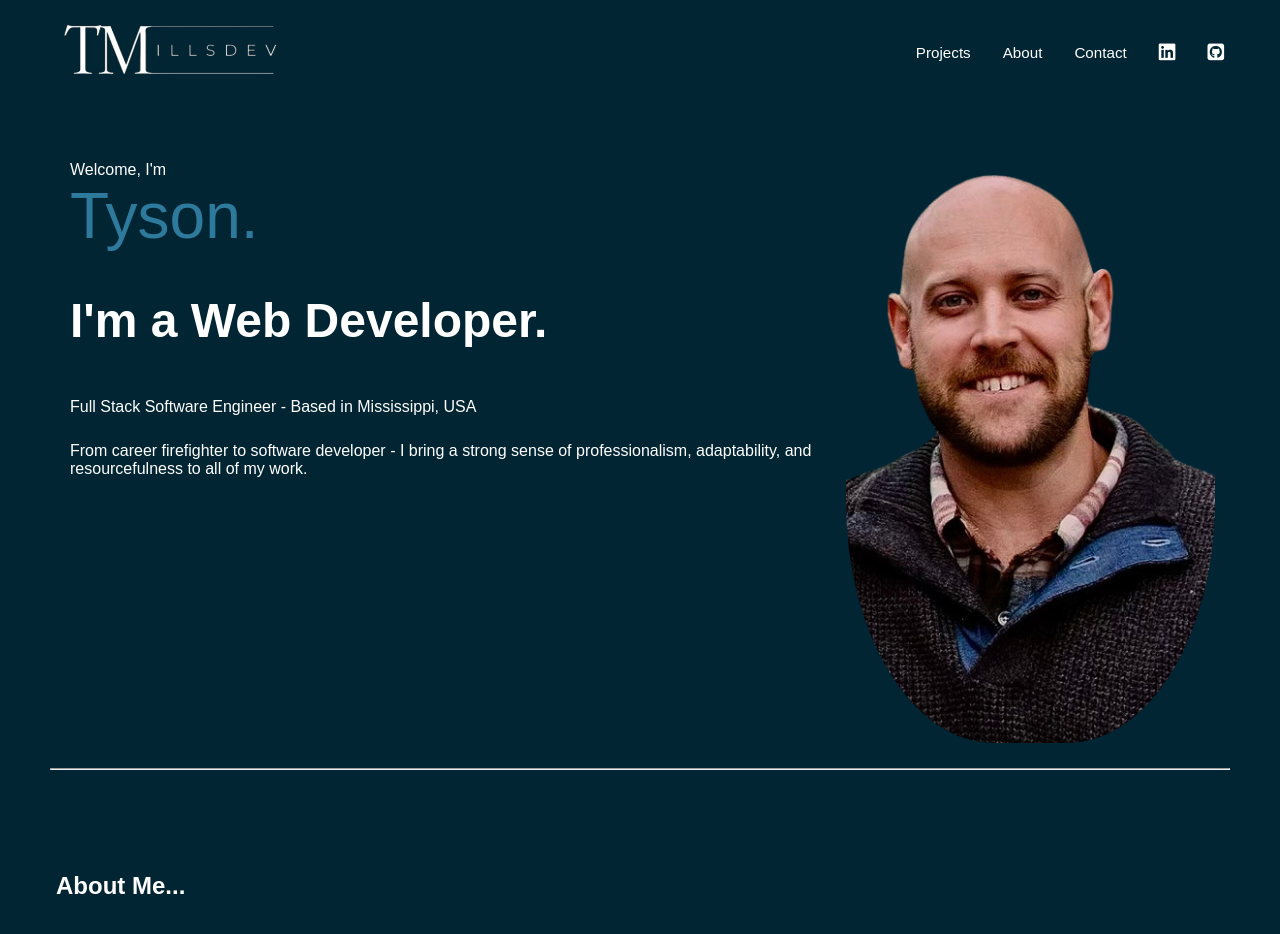
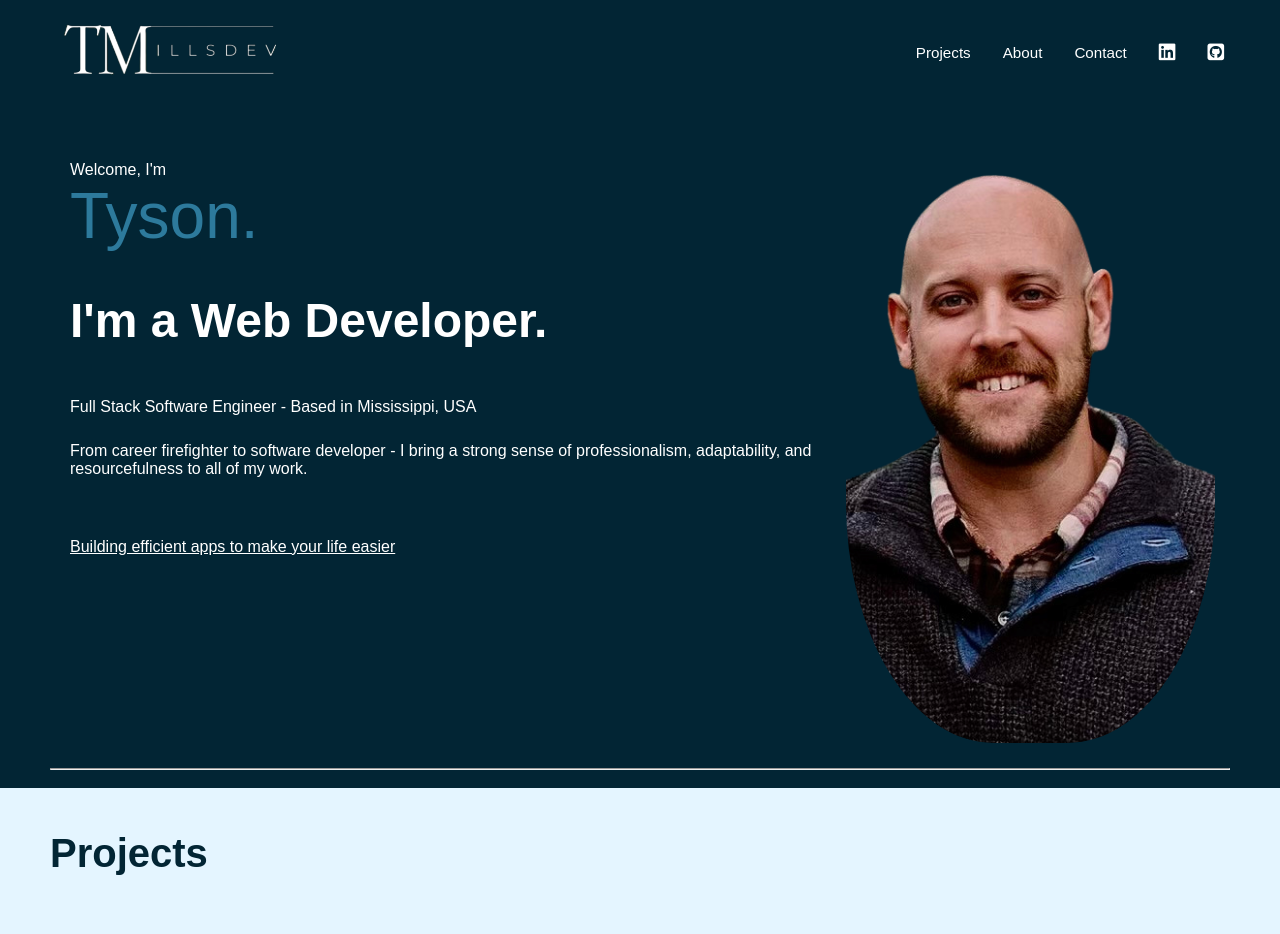
Before and after one commit to tmills5/portfolio_app, a React (Create React App) app: page /home in a window 1280 px wide. Shown: the top 934 px of the page. Built offline with nearby package versions, Linux system fonts and the light colour scheme; a web font is replaced by a local one.

Commit message:
switch projects and about

```diff
--- a/src/components/Home.js
+++ b/src/components/Home.js
@@ -10,9 +10,8 @@ function Home() {
     return(
       <>
         <IntroSection />
-        {/* <hr /> */}
+        <ProjectsSection />
         <About />
-        <ProjectsSection />
         <ContactSection />
         <Footer />
       </>
--- a/src/components/IntroSection.js
+++ b/src/components/IntroSection.js
@@ -17,7 +17,8 @@ function IntroSection() {
         <p>
           From career firefighter to software developer - I bring a strong sense of professionalism, adaptability, and resourcefulness to all of my work.
         </p>
-        {/* <div className="arrow"></div> */}
+        <br/>
+        <p style={{"textDecoration": "underline"}}>Building efficient apps to make your life easier</p>
       </div>
       <img src={headshot} alt="Tyson's face"/>
 
--- a/src/components/ProjectsSection.js
+++ b/src/components/ProjectsSection.js
@@ -64,6 +64,7 @@ function ProjectsSection () {
           <img src={ParkItScreenShot} alt='parkIt homepage' className='project-img'/>
         </article>
         </Zoom>
+        <br/>
         {/* The Fire-Sphere */}
         <Zoom triggerOnce='true'>
         <article>
```
